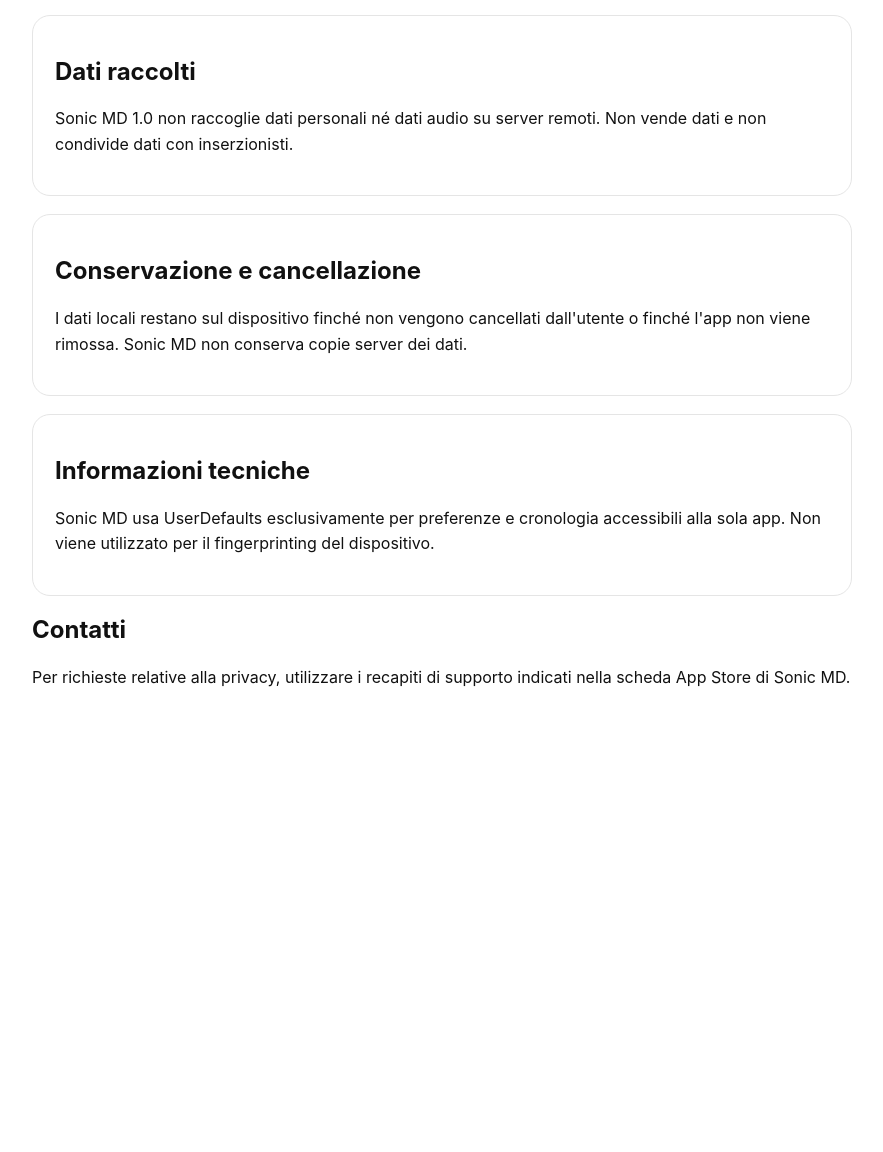
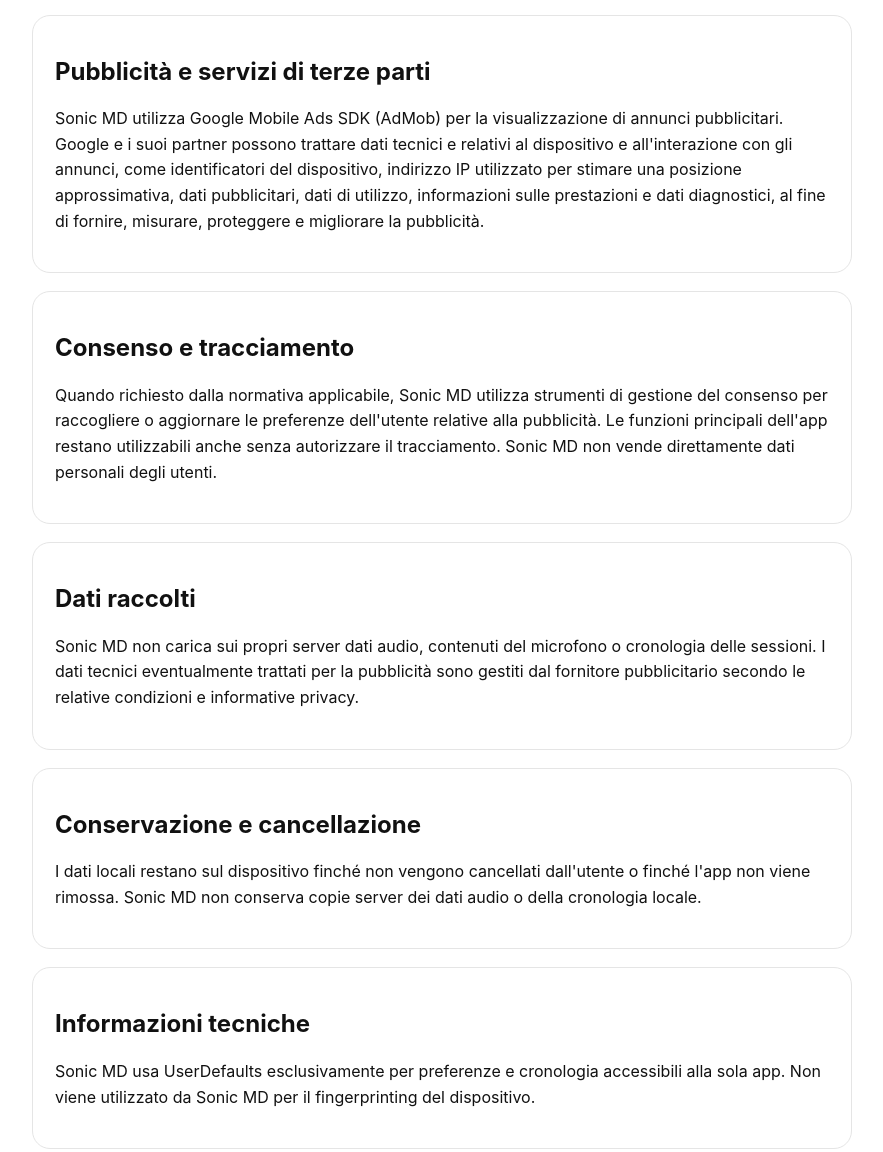
Before and after one commit to Andrea70031/speaker---clen, a plain HTML site: page privacy.html in a window 1280 px wide. Shown: the part 625-1777 px from the top of the page, without its empty margins (198-1081 px from the left). Before the commit the page ends 1379 px from the top, so only its background shows below. Drawn offline with Linux system fonts and the light colour scheme.

Commit message:
Update Sonic MD privacy policy for AdMob

```diff
--- a/privacy.html
+++ b/privacy.html
@@ -12,12 +12,22 @@
 <body>
   <h1>Sonic MD — Privacy Policy</h1>
   <p class="muted">Ultimo aggiornamento: 8 settembre 2026</p>
-  <p>Sonic MD è progettata per funzionare localmente sul dispositivo. La versione 1.0 non richiede un account, non contiene pubblicità, non utilizza sistemi di tracciamento e non integra SDK di analytics di terze parti.</p>
+  <p>Sonic MD è progettata per elaborare localmente sul dispositivo le funzioni acustiche principali. L'app non richiede un account. Sonic MD utilizza Google AdMob per mostrare annunci pubblicitari.</p>
+
   <div class="card"><h2>Microfono</h2><p>Il microfono viene utilizzato esclusivamente durante Smart Scan e le verifiche acustiche. I campioni audio vengono elaborati in memoria sul dispositivo e non vengono caricati o inviati a server esterni.</p></div>
+
   <div class="card"><h2>Cronologia locale</h2><p>La cronologia delle sessioni contiene soltanto data, indice prima/dopo e variazione percentuale. È salvata localmente sul dispositivo e può essere eliminata dall'utente in qualsiasi momento.</p></div>
-  <div class="card"><h2>Dati raccolti</h2><p>Sonic MD 1.0 non raccoglie dati personali né dati audio su server remoti. Non vende dati e non condivide dati con inserzionisti.</p></div>
-  <div class="card"><h2>Conservazione e cancellazione</h2><p>I dati locali restano sul dispositivo finché non vengono cancellati dall'utente o finché l'app non viene rimossa. Sonic MD non conserva copie server dei dati.</p></div>
-  <div class="card"><h2>Informazioni tecniche</h2><p>Sonic MD usa UserDefaults esclusivamente per preferenze e cronologia accessibili alla sola app. Non viene utilizzato per il fingerprinting del dispositivo.</p></div>
+
+  <div class="card"><h2>Pubblicità e servizi di terze parti</h2><p>Sonic MD utilizza Google Mobile Ads SDK (AdMob) per la visualizzazione di annunci pubblicitari. Google e i suoi partner possono trattare dati tecnici e relativi al dispositivo e all'interazione con gli annunci, come identificatori del dispositivo, indirizzo IP utilizzato per stimare una posizione approssimativa, dati pubblicitari, dati di utilizzo, informazioni sulle prestazioni e dati diagnostici, al fine di fornire, misurare, proteggere e migliorare la pubblicità.</p></div>
+
+  <div class="card"><h2>Consenso e tracciamento</h2><p>Quando richiesto dalla normativa applicabile, Sonic MD utilizza strumenti di gestione del consenso per raccogliere o aggiornare le preferenze dell'utente relative alla pubblicità. Le funzioni principali dell'app restano utilizzabili anche senza autorizzare il tracciamento. Sonic MD non vende direttamente dati personali degli utenti.</p></div>
+
+  <div class="card"><h2>Dati raccolti</h2><p>Sonic MD non carica sui propri server dati audio, contenuti del microfono o cronologia delle sessioni. I dati tecnici eventualmente trattati per la pubblicità sono gestiti dal fornitore pubblicitario secondo le relative condizioni e informative privacy.</p></div>
+
+  <div class="card"><h2>Conservazione e cancellazione</h2><p>I dati locali restano sul dispositivo finché non vengono cancellati dall'utente o finché l'app non viene rimossa. Sonic MD non conserva copie server dei dati audio o della cronologia locale.</p></div>
+
+  <div class="card"><h2>Informazioni tecniche</h2><p>Sonic MD usa UserDefaults esclusivamente per preferenze e cronologia accessibili alla sola app. Non viene utilizzato da Sonic MD per il fingerprinting del dispositivo.</p></div>
+
   <h2>Contatti</h2>
   <p>Per richieste relative alla privacy, utilizzare i recapiti di supporto indicati nella scheda App Store di Sonic MD.</p>
 </body>
```
